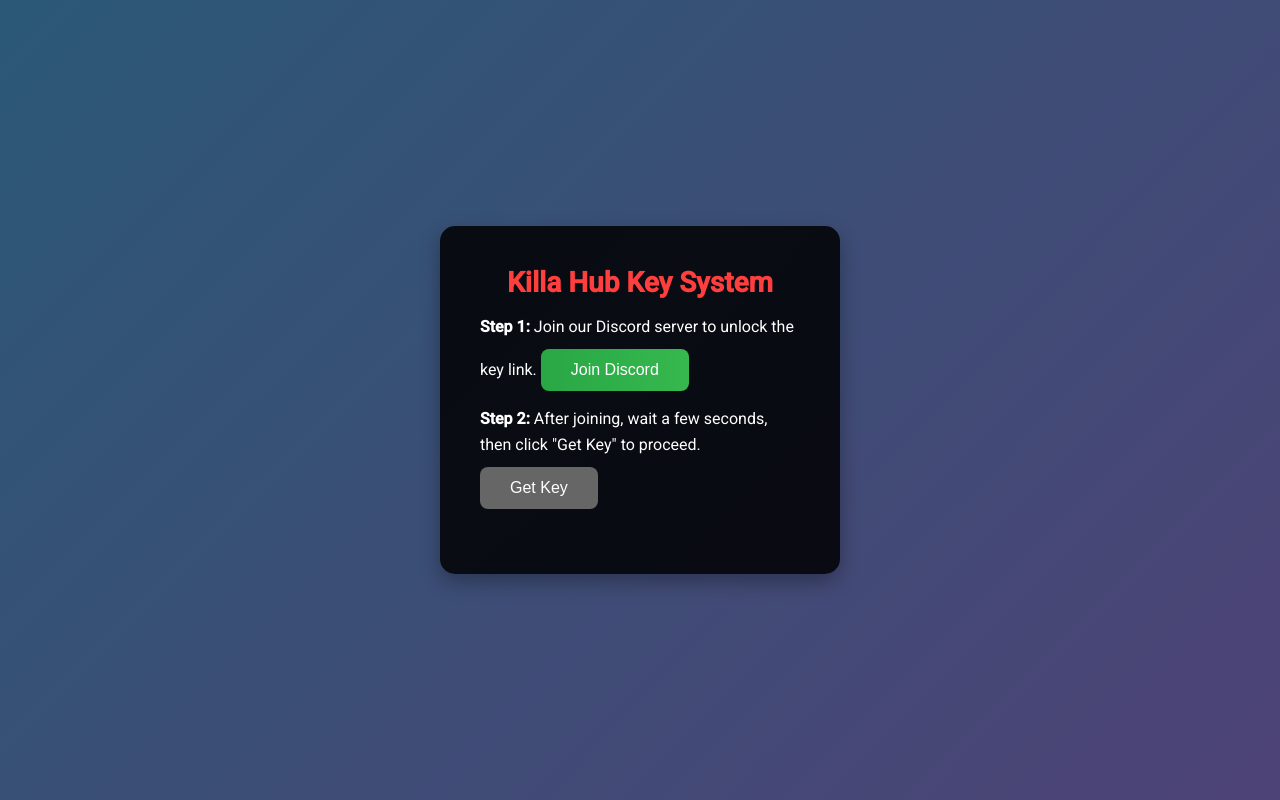
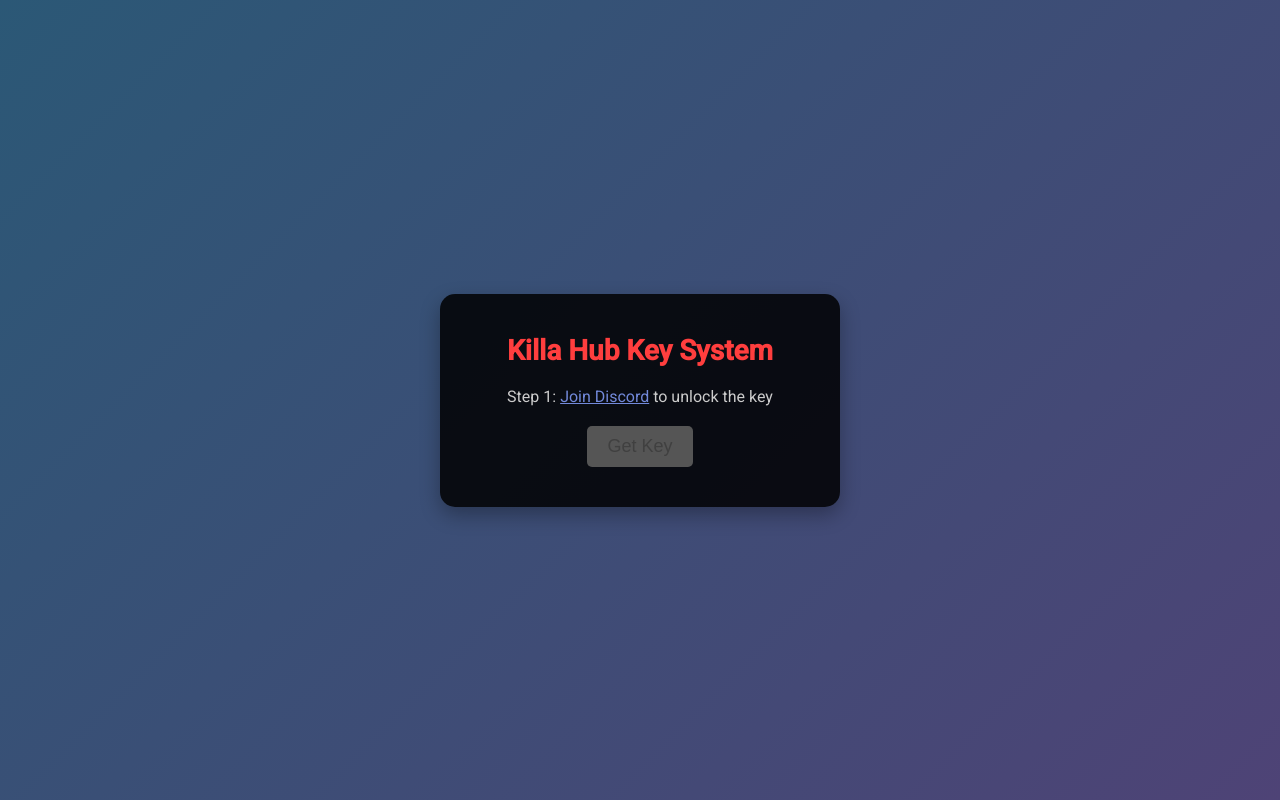
Before and after one commit to BadnanaX/get, a plain HTML site: page index.html in a window 1280 px wide. Drawn offline with Linux system fonts and the light colour scheme.

Commit message:
Update index.html

```diff
--- a/index.html
+++ b/index.html
@@ -6,7 +6,6 @@
     <title>Killa Hub Key System</title>
     <link href="https://fonts.googleapis.com/css2?family=Roboto:wght@400;500&display=swap" rel="stylesheet">
     <style>
-        /* Reset */
         * {
             margin: 0;
             padding: 0;
@@ -38,104 +37,53 @@
             animation: slideIn 0.8s ease;
         }
         .steps {
+            margin-top: 20px;
             font-size: 16px;
-            margin-bottom: 25px;
-            line-height: 1.6;
-            text-align: left;
+            color: #ccc;
         }
-        .step-item {
-            margin: 15px 0;
+        .button {
+            margin-top: 20px;
+            padding: 10px 20px;
+            font-size: 18px;
+            font-weight: 500;
+            border: none;
+            border-radius: 5px;
+            cursor: not-allowed;
+            background-color: #555;
+            transition: background-color 0.3s ease;
         }
-        button {
-            background: #666;
-            border: none;
-            padding: 12px 30px;
-            font-size: 16px;
-            font-weight: 500;
-            color: white;
-            border-radius: 8px;
-            cursor: not-allowed;
-            margin-top: 10px;
-            transition: transform 0.3s ease, background 0.3s ease;
+        .button.active {
+            cursor: pointer;
+            background-color: #4CAF50;
         }
-        button.enabled {
-            background: linear-gradient(90deg, #28a745, #37b84e);
+        .discord-link {
+            color: #7289da;
+            text-decoration: underline;
             cursor: pointer;
-        }
-        button.enabled:hover {
-            transform: scale(1.05);
-        }
-        .notification {
-            background-color: #ff9800;
-            color: white;
-            padding: 12px;
-            border-radius: 5px;
-            margin-top: 15px;
-            display: none;
-        }
-        @keyframes fadeIn {
-            from { opacity: 0; }
-            to { opacity: 1; }
-        }
-        @keyframes slideIn {
-            from { transform: translateY(-20px); }
-            to { transform: translateY(0); }
         }
     </style>
 </head>
 <body>
-
-<div class="container">
-    <h1>Killa Hub Key System</h1>
-
-    <!-- Step-by-step instructions -->
-    <div class="steps">
-        <div class="step-item">
-            <strong>Step 1:</strong> Join our Discord server to unlock the key link.
-            <button id="joinDiscordBtn" class="enabled">Join Discord</button>
-        </div>
-        <div class="step-item">
-            <strong>Step 2:</strong> After joining, wait a few seconds, then click "Get Key" to proceed.
-            <button id="getKeyBtn">Get Key</button>
-        </div>
+    <div class="container">
+        <h1>Killa Hub Key System</h1>
+        <div class="steps">Step 1: <span class="discord-link" onclick="joinDiscord()">Join Discord</span> to unlock the key</div>
+        <button id="getKeyButton" class="button" disabled>Get Key</button>
     </div>
 
-    <div class="notification" id="notification">Redirecting to the key page...</div>
-</div>
+    <script>
+        function joinDiscord() {
+            window.open("https://discord.gg/xKeVjN2JHZ", "_blank");
 
-<script>
-    const joinDiscordBtn = document.getElementById('joinDiscordBtn');
-    const getKeyBtn = document.getElementById('getKeyBtn');
-    const notification = document.getElementById('notification');
-    const discordInvite = 'https://discord.gg/xKeVjN2JHZ';
-    const keyPageUrl = 'https://link-hub.net/1206371/killa-hub-key';
-
-    // Initial button state
-    getKeyBtn.disabled = true;
-
-    // Handle Join Discord button click
-    joinDiscordBtn.addEventListener('click', () => {
-        window.open(discordInvite, '_blank');
-        joinDiscordBtn.textContent = "Joined Discord";
-        joinDiscordBtn.classList.remove('enabled');
-        joinDiscordBtn.disabled = true;
-
-        // Enable Get Key button after delay
-        setTimeout(() => {
-            getKeyBtn.disabled = false;
-            getKeyBtn.classList.add('enabled');
-            getKeyBtn.style.cursor = 'pointer';
-        }, 5000); // Delay of 5 seconds
-    });
-
-    // Handle Get Key button click
-    getKeyBtn.addEventListener('click', () => {
-        notification.style.display = 'block'; // Show redirecting notification
-        setTimeout(() => {
-            window.location.href = keyPageUrl; // Redirect to key page
-        }, 1500); // Redirect after 1.5 seconds
-    });
-</script>
-
+            // Wait for 5 seconds, then activate the "Get Key" button
+            setTimeout(() => {
+                const getKeyButton = document.getElementById("getKeyButton");
+                getKeyButton.disabled = false;
+                getKeyButton.classList.add("active");
+                getKeyButton.onclick = function() {
+                    window.location.href = "https://link-hub.net/1206371/killa-hub-key";
+                };
+            }, 5000);
+        }
+    </script>
 </body>
 </html>
```
